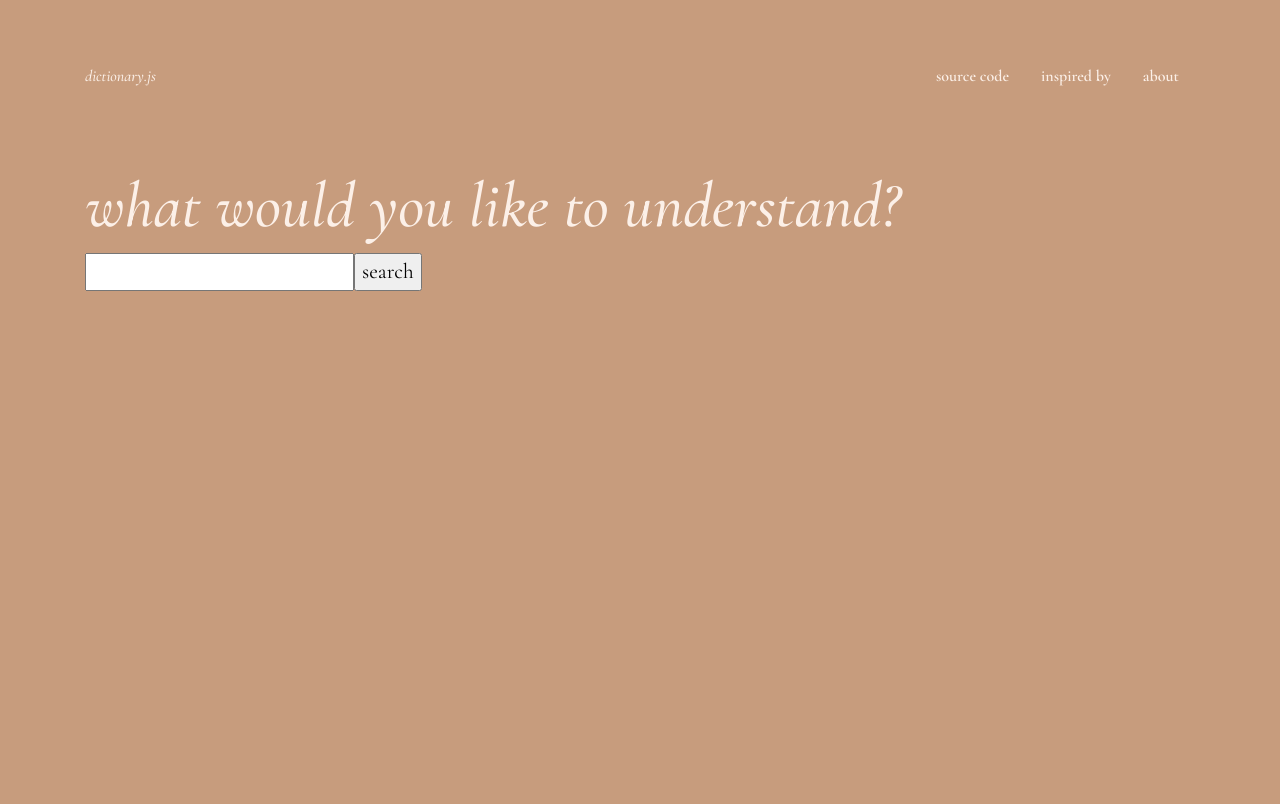
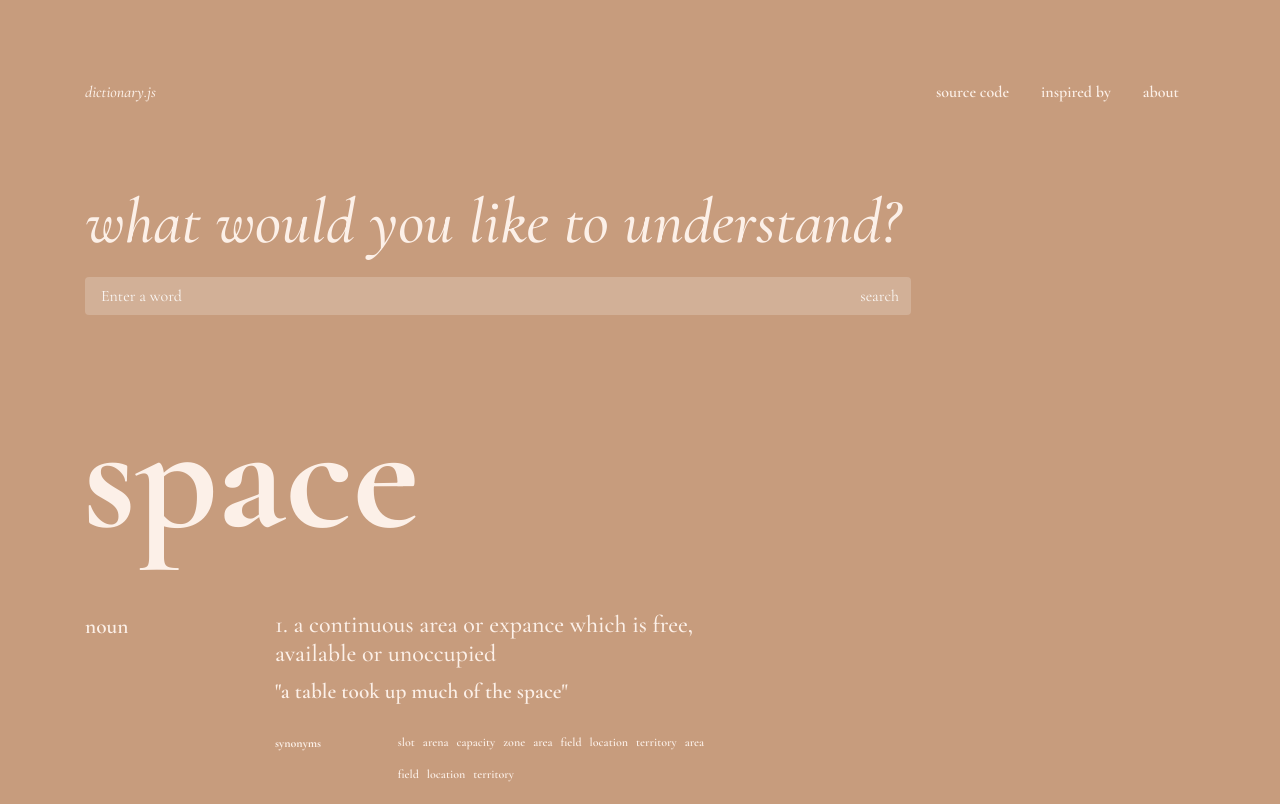
Before and after one commit to kimberleychallis/dictionary-react, a React (Create React App) app: page / in a window 1280 px wide. Built offline with nearby package versions, Linux system fonts and the light colour scheme.

Commit message:
Drafting layout in HTML and CSS

```diff
--- a/src/App.js
+++ b/src/App.js
@@ -1,4 +1,3 @@
-import logo from "./logo.svg";
 import "./App.scss";
 
 function App() {
@@ -13,10 +12,14 @@ function App() {
             <div className="col-9 menubar">
               <ul>
                 <li>
-                  <a href="#">source code</a>
+                  <a href="https://github.com/kimberleychallis/dictionary-react">
+                    source code
+                  </a>
                 </li>
                 <li>
-                  <a href="#">inspired by</a>
+                  <a href="https://dribbble.com/shots/7114674-Online-dictionary?utm_source=Clipboard_Shot&utm_campaign=denisvaletin&utm_content=Online%20dictionary&utm_medium=Social_Share&utm_source=Clipboard_Shot&utm_campaign=denisvaletin&utm_content=Online%20dictionary&utm_medium=Social_Share">
+                    inspired by
+                  </a>
                 </li>
                 <li>
                   <a href="#">about</a>
@@ -25,13 +28,69 @@ function App() {
             </div>
           </div>
         </header>
-        <main className="App-body">
-          <h2>what would you like to understand?</h2>
-          <form>
-            <input type="text" placeholder="" />
-            <input type="submit" value="search" />
-          </form>
-        </main>
+        <div className="App-search">
+          <div className="row">
+            <div className="col-9">
+              <h2>what would you like to understand?</h2>
+              <form className="Search">
+                <div className="input-group">
+                  <input
+                    type="text"
+                    className="form-control"
+                    placeholder="Enter a word"
+                    aria-label="Word search"
+                    aria-describedby="button-addon2"
+                    required
+                  />
+                  <div className="input-group-append">
+                    <button className="btn" type="submit">
+                      search
+                    </button>
+                  </div>
+                </div>
+              </form>
+            </div>
+          </div>
+        </div>
+        <div className="App-body">
+          <div className="row word">
+            <h3>space</h3>
+          </div>
+          <div className="row">
+            <div className="col-2">
+              <p>noun</p>
+            </div>
+            <div className="col-5">
+              <h4>
+                1. a continuous area or expance which is free, available or
+                unoccupied
+              </h4>
+              <p>"a table took up much of the space"</p>
+              <div className="row">
+                <div className="col-3">
+                  <h5>synonyms</h5>
+                </div>
+                <div className="col-9">
+                  <ul>
+                    <li>slot</li>
+                    <li>arena</li>
+                    <li>capacity</li>
+                    <li>zone</li>
+                    <li>area</li>
+                    <li>field</li>
+                    <li>location</li>
+                    <li>territory</li>
+                    <li>area</li>
+                    <li>field</li>
+                    <li>location</li>
+                    <li>territory</li>
+                  </ul>
+                </div>
+              </div>
+            </div>
+            <div className="col-5"></div>
+          </div>
+        </div>
       </div>
     </div>
   );
--- a/src/App.scss
+++ b/src/App.scss
@@ -11,10 +11,9 @@ body {
   color: $textColour;
 }
 
-.App {
 .App-header {
   font-size: 1rem;
-    margin-top: 4rem;
+  margin-top: calc(4rem + 2vh);
 
   h1 {
     font-style: italic;
@@ -40,12 +39,73 @@ body {
   }
 }
 
-  .App-body {
-    padding-top: 4rem;
+.App-search {
+  padding: 4rem 0;
   h2 {
     font-style: italic;
     font-size: 4rem;
-      // font-weight: 800;
+    padding-bottom: 0.5rem;
+  }
+
+  // need to clean this up and make it more SASSy
+
+  input.form-control {
+    background-color: rgba(255, 255, 255, 0.2);
+    border: none;
+    color: white;
+    font-size: 1rem;
+    padding: 1rem;
+    transition: 200ms;
+  }
+
+  input.form-control::placeholder {
+    color: rgba(255, 255, 255, 0.9);
+  }
+
+  input.form-control:hover::placeholder {
+    color: $secondaryColour;
+  }
+
+  input.form-control:hover,
+  input.form-control:focus {
+    background-color: rgba(255, 255, 255, 0.9);
+    color: $secondaryColour;
+  }
+
+  .input-group button {
+    background-color: rgba(255, 255, 255, 0.2);
+    border: none;
+    color: rgba(255, 255, 255, 0.9);
+    left: 1px;
+  }
+
+  .input-group button:hover {
+    background-color: rgba(255, 255, 255, 0.9);
+    color: $secondaryColour;
   }
 }
+
+.App-body {
+  h3 {
+    font-size: 10rem;
+    padding-bottom: 2rem;
+    font-weight: 800;
+    margin-left: 0.75rem;
   }
+
+  h5 {
+    font-size: 0.75rem;
+    font-weight: 800;
+    padding-top: 0.75rem;
+  }
+  ul {
+    // display: inline-block;
+    padding-inline-start: 0;
+  }
+  li {
+    list-style-type: none;
+    display: inline-block;
+    padding: 0 0.25rem;
+    font-size: 0.75rem;
+  }
+}
```
Lines whose indentation alone changed are shown as unchanged.
